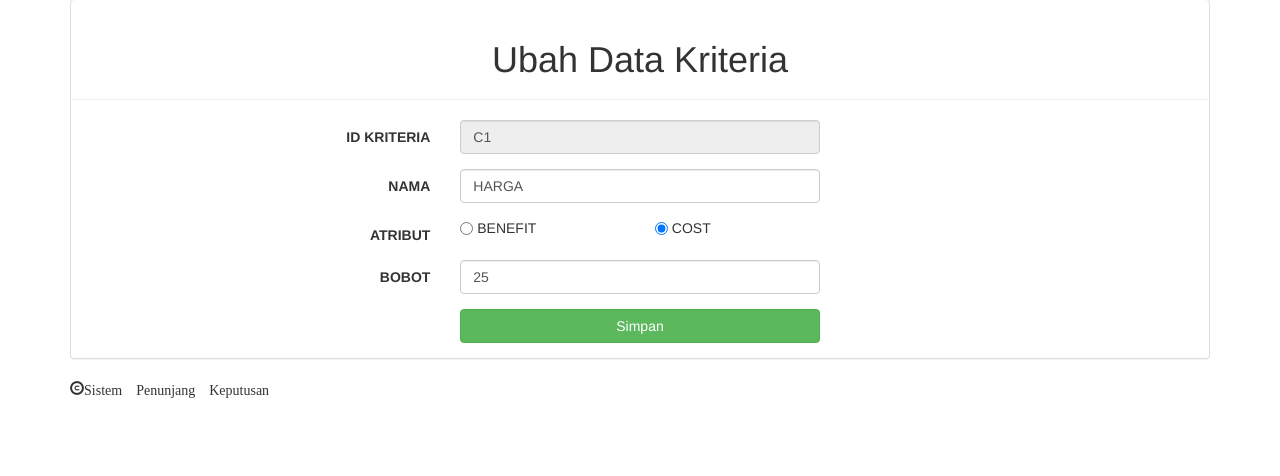
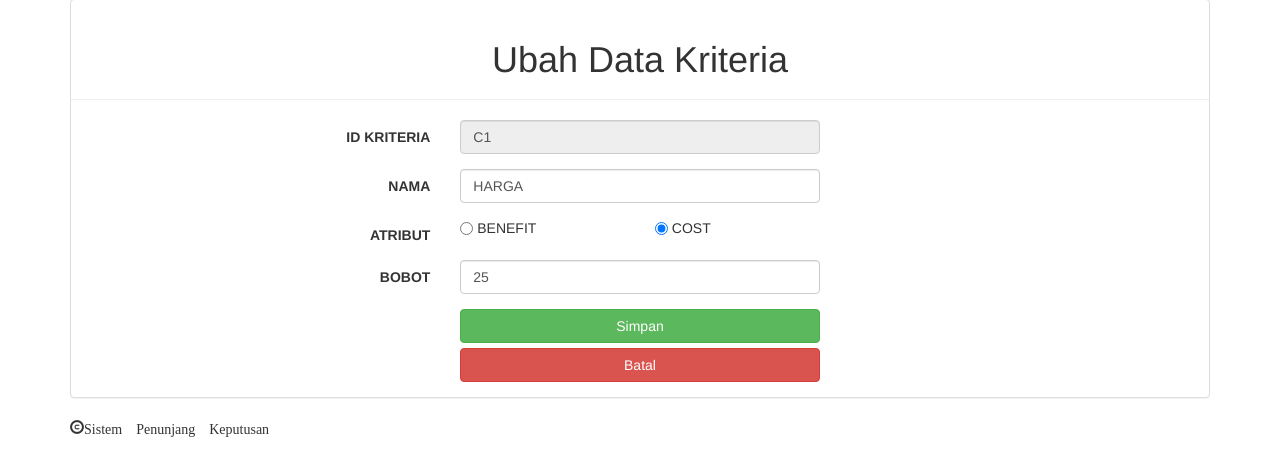
Before and after one commit to spras00/spk_zawa, a CodeIgniter app: page /spk_zawa/kriteria/edit/C1 in a window 1280 px wide. Shown: the part 101-577 px from the top of the page. Run offline with CodeIgniter, Linux system fonts and the light colour scheme; data comes from the database, SQL or seed files in the repository; some libraries are stand-ins or nearby versions.

Commit message:
Update edit_kriteria.php

```diff
--- a/application/views/edit_kriteria.php
+++ b/application/views/edit_kriteria.php
@@ -38,6 +38,7 @@
 			<div class="form-group">
     					<div class="col-sm-offset-4 col-sm-4">
       					<button type="submit" class="btn btn-success btn-block">Simpan</button>
+      					<button type="reset" onclick="location.href='<?php echo base_url();?>kriteria'" class="btn btn-danger btn-block">Batal</button>
   						</div>
   			</div>
 	</div>
```
